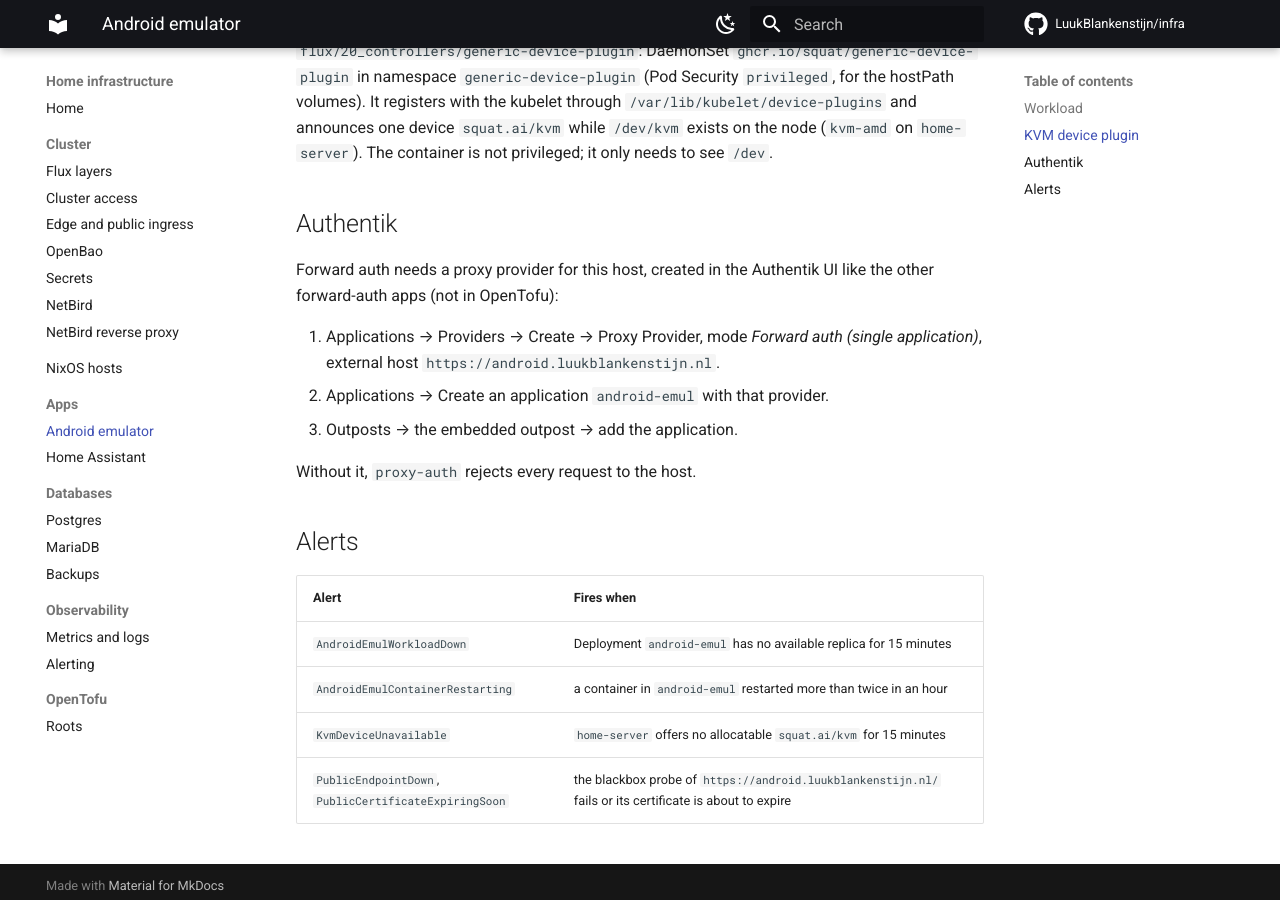
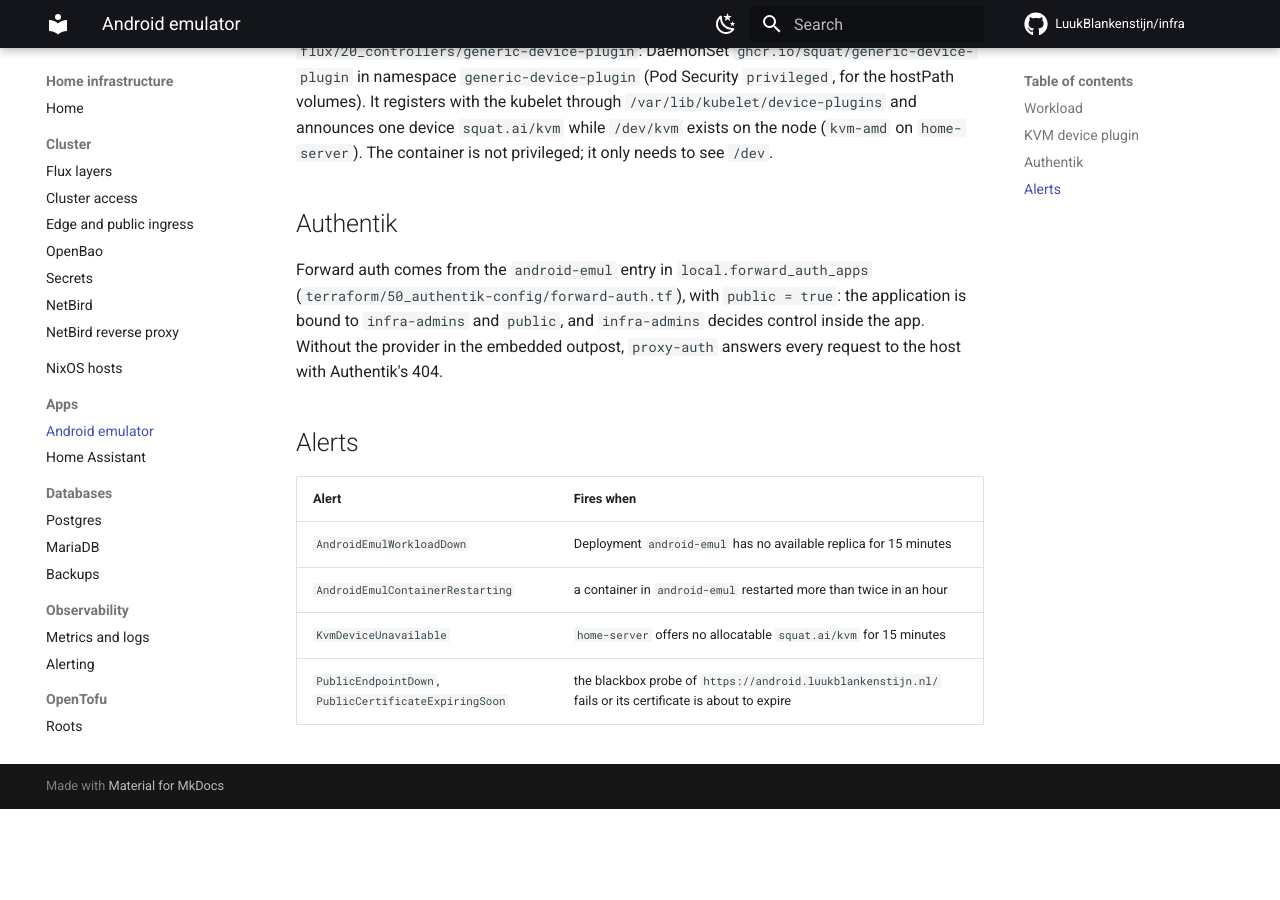
Before and after one commit to LuukBlankenstijn/infra, an MkDocs documentation site: the page built from docs/apps/android-emul.md, in a window 1280 px wide and 900 px high, scrolled down 1739 px. Built offline with MkDocs 1.6.1 and Material for MkDocs 9.7.7, drawn with Linux system fonts in a browser that asks for light colours; comment, search, counter and statistics services are not loaded; after the commit the page ends 2548 px from its top, so only the background shows below that; some of the changed text lies outside the part shown.

Commit message:
feat: authentik config

````diff
--- a/docs/apps/android-emul.md
+++ b/docs/apps/android-emul.md
@@ -1,8 +1,9 @@
 # Android emulator
 
 One Android Emulator runs in the cluster with KVM acceleration; its screen is
-streamed to a web page at `android.luukblankenstijn.nl`. Every Authentik user
-who passes forward auth can watch it; members of `infra-admins` can control it.
+streamed to a web page at `android.luukblankenstijn.nl`. Members of the
+Authentik groups `infra-admins` and `public` can watch it; members of
+`infra-admins` can control it.
 The images are built in `LuukBlankenstijn/android-emul`.
 
 ```mermaid
@@ -70,15 +71,11 @@ kubelet through `/var/lib/kubelet/device-plugins` and announces one device
 
 ## Authentik
 
-Forward auth needs a proxy provider for this host, created in the Authentik
-UI like the other forward-auth apps (not in OpenTofu):
-
-1. Applications → Providers → Create → Proxy Provider, mode *Forward auth
-   (single application)*, external host `https://android.luukblankenstijn.nl`.
-2. Applications → Create an application `android-emul` with that provider.
-3. Outposts → the embedded outpost → add the application.
-
-Without it, `proxy-auth` rejects every request to the host.
+Forward auth comes from the `android-emul` entry in `local.forward_auth_apps`
+(`terraform/50_authentik-config/forward-auth.tf`), with `public = true`: the
+application is bound to `infra-admins` and `public`, and `infra-admins` decides
+control inside the app. Without the provider in the embedded outpost, `proxy-auth`
+answers every request to the host with Authentik's 404.
 
 ## Alerts
 
````
Also changed, not shown: docs/cluster/netbird.md (+2 -1 lines), docs/index.md (+8 -4 lines), docs/observability/index.md (+7 -6 lines), docs/terraform/roots.md (+1 -1 lines), 4 other files.
